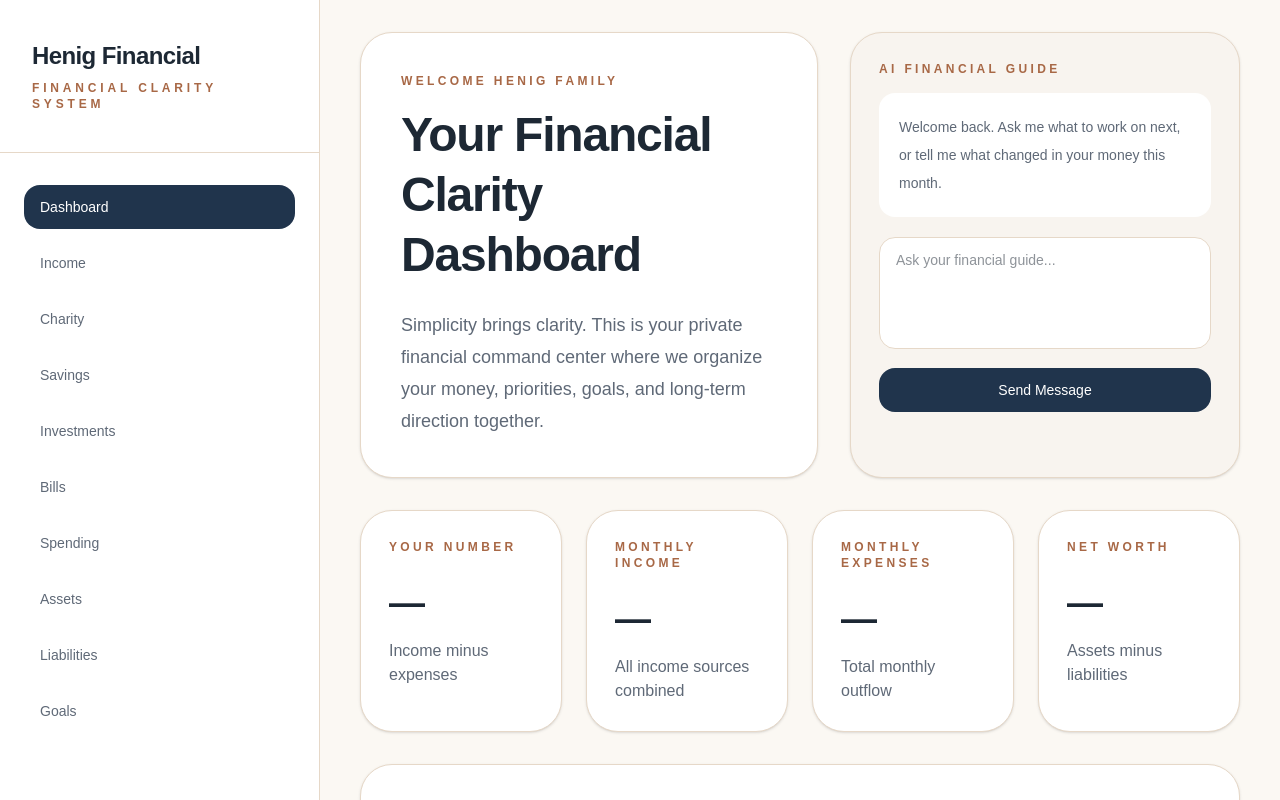
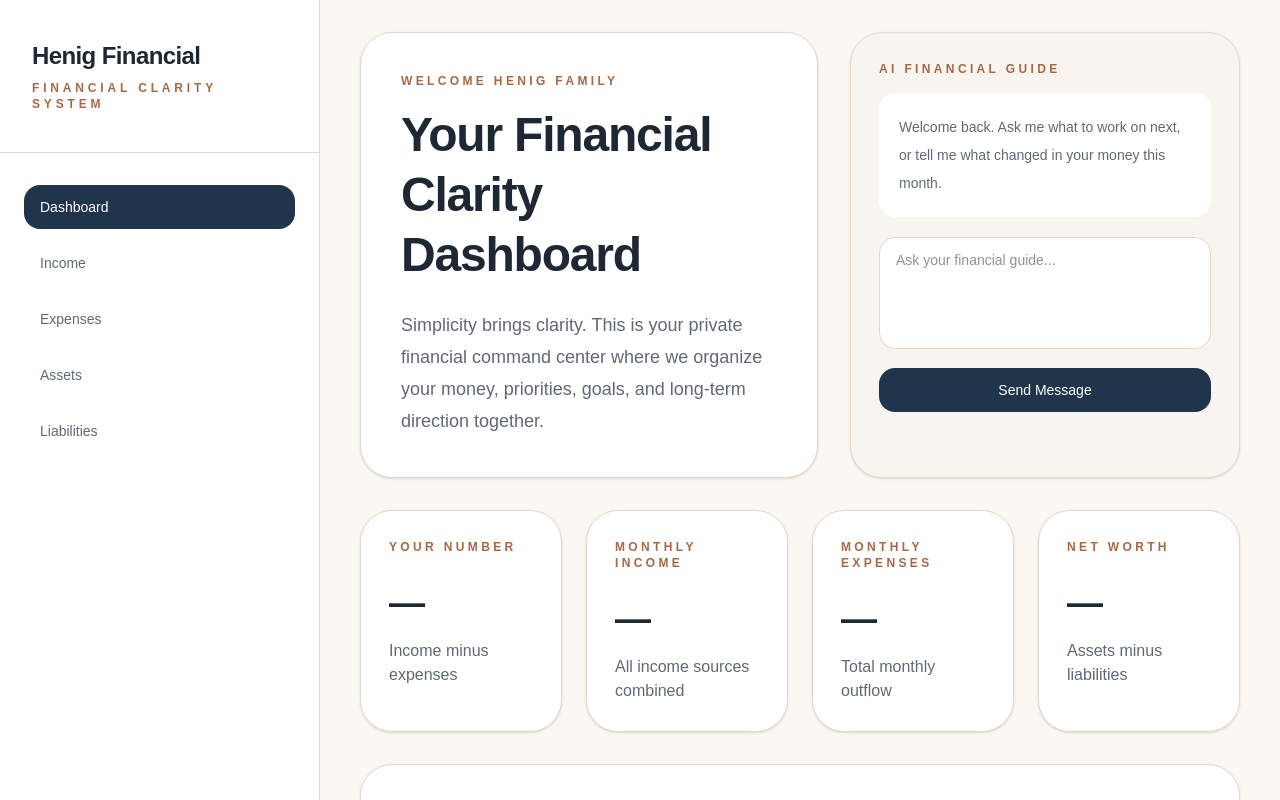
Before and after one commit to samuelhenig/henig-financial, a Next.js app: page /client in a window 1280 px wide. Shown: the top 800 px of the page. Built offline with nearby package versions, Linux system fonts and the light colour scheme.

Commit message:
Update page.js

```diff
--- a/src/app/client/page.js
+++ b/src/app/client/page.js
@@ -1,99 +1,20 @@
-import Link from "next/link";
+import PortalSidebar from "../components/PortalSidebar";
 
 export default function ClientPage() {
   return (
     <main className="min-h-screen bg-[#FBF8F3] text-[#1D2834]">
       <div className="flex min-h-screen">
-        <aside className="w-[320px] border-r border-[#E6D8C8] bg-white">
-          <div className="border-b border-[#E6D8C8] px-8 py-10">
-            <div className="text-2xl font-semibold tracking-tight">
-              Henig Financial
-            </div>
 
-            <div className="mt-2 text-xs font-semibold uppercase tracking-[0.32em] text-[#A86846]">
-              Financial Clarity System
-            </div>
-          </div>
-
-          <nav className="px-6 py-8">
-            <div className="space-y-3">
-              <Link
-                href="/client"
-                className="block rounded-2xl bg-[#20344C] px-4 py-3 text-sm font-medium text-white"
-              >
-                Dashboard
-              </Link>
-
-              <Link
-                href="/income"
-                className="block rounded-2xl px-4 py-3 text-sm font-medium text-[#5F6977] transition hover:bg-[#F4EFE8]"
-              >
-                Income
-              </Link>
-
-              <Link
-                href="/charity"
-                className="block rounded-2xl px-4 py-3 text-sm font-medium text-[#5F6977] transition hover:bg-[#F4EFE8]"
-              >
-                Charity
-              </Link>
-
-              <Link
-                href="/savings"
-                className="block rounded-2xl px-4 py-3 text-sm font-medium text-[#5F6977] transition hover:bg-[#F4EFE8]"
-              >
-                Savings
-              </Link>
-
-              <Link
-                href="/investments"
-                className="block rounded-2xl px-4 py-3 text-sm font-medium text-[#5F6977] transition hover:bg-[#F4EFE8]"
-              >
-                Investments
-              </Link>
-
-              <Link
-                href="/bills"
-                className="block rounded-2xl px-4 py-3 text-sm font-medium text-[#5F6977] transition hover:bg-[#F4EFE8]"
-              >
-                Bills
-              </Link>
-
-              <Link
-                href="/spending"
-                className="block rounded-2xl px-4 py-3 text-sm font-medium text-[#5F6977] transition hover:bg-[#F4EFE8]"
-              >
-                Spending
-              </Link>
-
-              <Link
-                href="/assets"
-                className="block rounded-2xl px-4 py-3 text-sm font-medium text-[#5F6977] transition hover:bg-[#F4EFE8]"
-              >
-                Assets
-              </Link>
-
-              <Link
-                href="/liabilities"
-                className="block rounded-2xl px-4 py-3 text-sm font-medium text-[#5F6977] transition hover:bg-[#F4EFE8]"
-              >
-                Liabilities
-              </Link>
-
-              <Link
-                href="/goals"
-                className="block rounded-2xl px-4 py-3 text-sm font-medium text-[#5F6977] transition hover:bg-[#F4EFE8]"
-              >
-                Goals
-              </Link>
-            </div>
-          </nav>
-        </aside>
+        <PortalSidebar />
 
         <section className="flex-1 px-10 py-8">
+
           <div className="mx-auto max-w-7xl">
+
             <div className="grid gap-8 lg:grid-cols-[1fr_390px]">
+
               <div className="rounded-[2rem] border border-[#E6D8C8] bg-white p-10 shadow-sm">
+
                 <div className="mb-4 text-xs font-semibold uppercase tracking-[0.28em] text-[#A86846]">
                   Welcome Henig Family
                 </div>
@@ -105,9 +26,11 @@ export default function ClientPage() {
                 <p className="mt-6 max-w-3xl text-lg leading-8 text-[#5F6977]">
                   Simplicity brings clarity. This is your private financial command center where we organize your money, priorities, goals, and long-term direction together.
                 </p>
+
               </div>
 
               <div className="rounded-[2rem] border border-[#E6D8C8] bg-[#F8F4EF] p-7 shadow-sm">
+
                 <div className="mb-4 text-xs font-semibold uppercase tracking-[0.28em] text-[#A86846]">
                   AI Financial Guide
                 </div>
@@ -117,6 +40,7 @@ export default function ClientPage() {
                 </div>
 
                 <div className="mt-5">
+
                   <textarea
                     placeholder="Ask your financial guide..."
                     className="h-28 w-full resize-none rounded-2xl border border-[#E6D8C8] bg-white px-4 py-3 text-sm outline-none transition focus:border-[#A86846]"
@@ -125,12 +49,17 @@ export default function ClientPage() {
                   <button className="mt-3 w-full rounded-2xl bg-[#20344C] px-5 py-3 text-sm font-medium text-white transition hover:opacity-90">
                     Send Message
                   </button>
+
                 </div>
+
               </div>
+
             </div>
 
             <div className="mt-8 grid gap-6 md:grid-cols-2 xl:grid-cols-4">
+
               <div className="rounded-[2rem] border border-[#E6D8C8] bg-white p-7 shadow-sm">
+
                 <div className="text-xs font-semibold uppercase tracking-[0.28em] text-[#A86846]">
                   Your Number
                 </div>
@@ -142,9 +71,11 @@ export default function ClientPage() {
                 <div className="mt-4 text-base text-[#5F6977]">
                   Income minus expenses
                 </div>
+
               </div>
 
               <div className="rounded-[2rem] border border-[#E6D8C8] bg-white p-7 shadow-sm">
+
                 <div className="text-xs font-semibold uppercase tracking-[0.28em] text-[#A86846]">
                   Monthly Income
                 </div>
@@ -156,9 +87,11 @@ export default function ClientPage() {
                 <div className="mt-4 text-base text-[#5F6977]">
                   All income sources combined
                 </div>
+
               </div>
 
               <div className="rounded-[2rem] border border-[#E6D8C8] bg-white p-7 shadow-sm">
+
                 <div className="text-xs font-semibold uppercase tracking-[0.28em] text-[#A86846]">
                   Monthly Expenses
                 </div>
@@ -170,9 +103,11 @@ export default function ClientPage() {
                 <div className="mt-4 text-base text-[#5F6977]">
                   Total monthly outflow
                 </div>
+
               </div>
 
               <div className="rounded-[2rem] border border-[#E6D8C8] bg-white p-7 shadow-sm">
+
                 <div className="text-xs font-semibold uppercase tracking-[0.28em] text-[#A86846]">
                   Net Worth
                 </div>
@@ -184,10 +119,13 @@ export default function ClientPage() {
                 <div className="mt-4 text-base text-[#5F6977]">
                   Assets minus liabilities
                 </div>
+
               </div>
+
             </div>
 
             <div className="mt-8 rounded-[2rem] border border-[#E6D8C8] bg-white p-10 shadow-sm">
+
               <div className="mb-4 text-xs font-semibold uppercase tracking-[0.28em] text-[#A86846]">
                 CSIBS Method
               </div>
@@ -197,6 +135,7 @@ export default function ClientPage() {
               </h2>
 
               <div className="mt-8 space-y-7">
+
                 {[
                   ["Charity", "10–20%"],
                   ["Savings", "5–10%"],
@@ -204,24 +143,38 @@ export default function ClientPage() {
                   ["Bills", "50–60%"],
                   ["Spending", "20–30%"],
                 ].map(([name, target]) => (
+
                   <div key={name}>
+
                     <div className="mb-2 flex items-center justify-between text-sm">
+
                       <div>
                         <span className="font-medium">{name}</span>{" "}
-                        <span className="text-[#5F6977]">Target: {target}</span>
+                        <span className="text-[#5F6977]">
+                          Target: {target}
+                        </span>
                       </div>
+
                       <div>0%</div>
+
                     </div>
 
                     <div className="h-3 rounded-full bg-[#EDE5DB]">
                       <div className="h-3 w-0 rounded-full bg-[#7CA982]" />
                     </div>
+
                   </div>
+
                 ))}
+
               </div>
+
             </div>
+
           </div>
+
         </section>
+
       </div>
     </main>
   );
```
